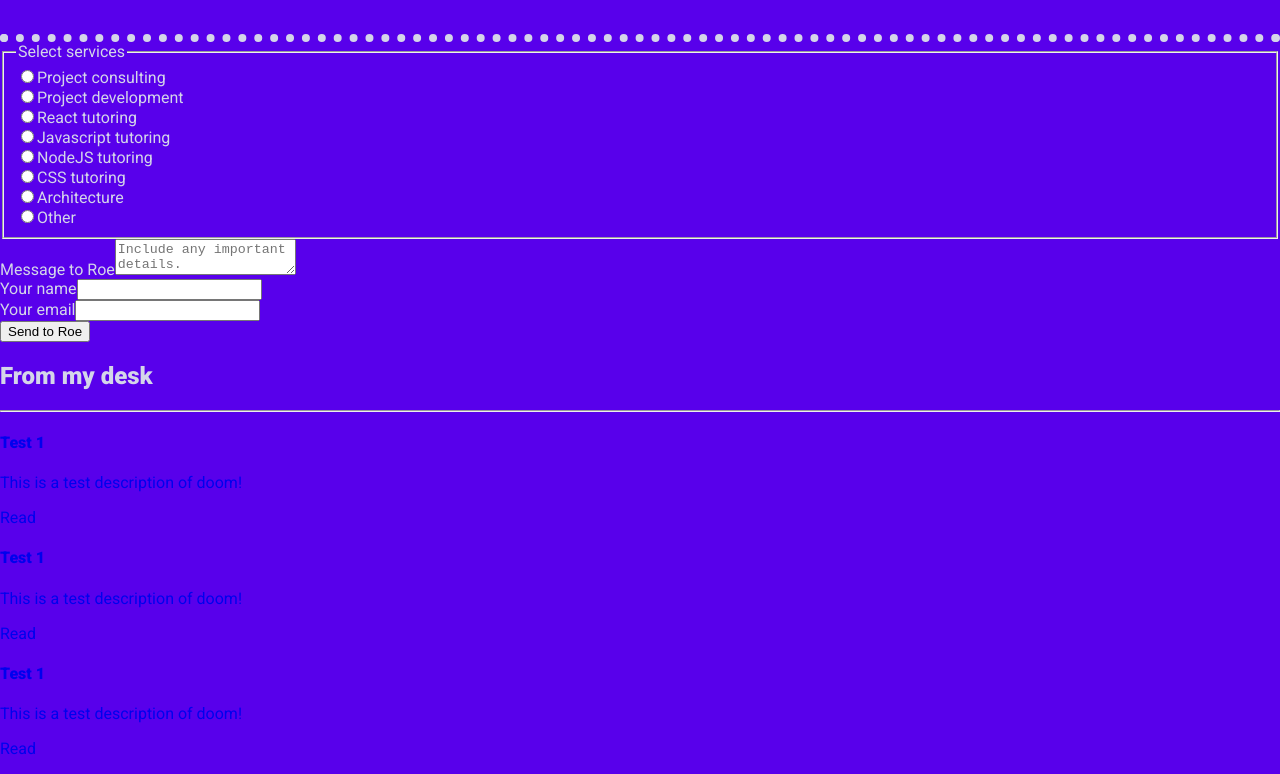
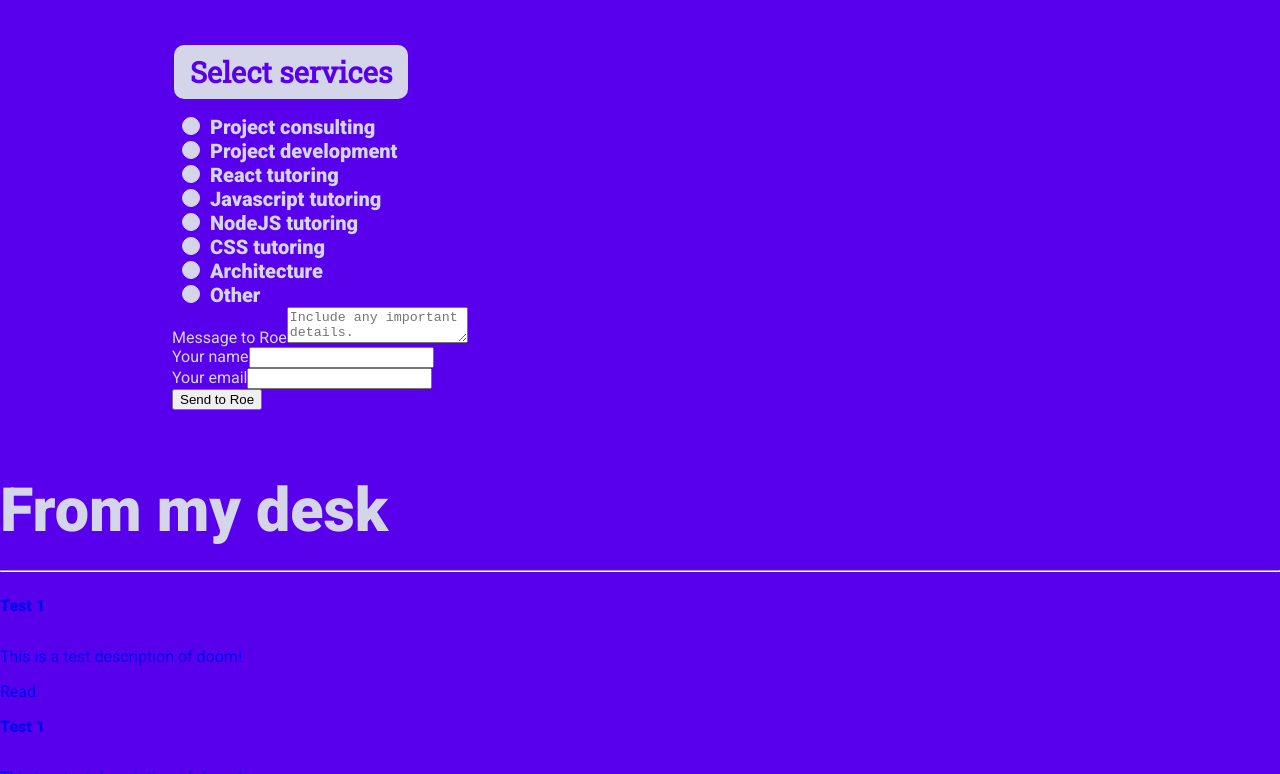
Before and after one commit to rardoz/roethedev, a React app: page / in a window 1280 px wide. Shown: the part 467-1241 px from the top of the page. Built offline with nearby package versions, Linux system fonts and the light colour scheme; grey boxes are pictures that could not be loaded.

Commit message:
add form styles

```diff
--- a/src/app/components/pages/home/components/contact-form/component.tsx
+++ b/src/app/components/pages/home/components/contact-form/component.tsx
@@ -2,6 +2,8 @@ import React from "react"
 import SectionTitle from "../../../../section-title"
 import Section from "../../../../section"
 import './styles.scss'
+import RadioFieldset from "./components/radio-fieldset"
+import SERVICES_OPTIONS from "./constants"
 
 const ContactForm: React.FC = () => {
   return (
@@ -12,28 +14,7 @@ const ContactForm: React.FC = () => {
 
       <form action="some-lamda-in-aws" method="POST">
         <div>
-          <fieldset name="services[]">
-            <legend>Select services</legend>
-            {[
-              { name: "project-consulting", label: "Project consulting" },
-              { name: "project-development", label: "Project development" },
-              { name: "react-tutoring", label: "React tutoring" },
-              { name: "javascript-tutoring", label: "Javascript tutoring" },
-              { name: "nodejs-tutoring", label: "NodeJS tutoring" },
-              { name: "css-tutoring", label: "CSS tutoring" },
-              { name: "architecture", label: "Architecture" },
-              { name: "other", label: "Other" },
-            ].map( ( { name, label } ) => (
-              <div key={name}>
-                <input
-                  type="radio"
-                  name={`services[${name}]`}
-                  id={`services-${name}`}
-                />
-                <label htmlFor={`services-${name}`}>{label}</label>
-              </div>
-            ) )}
-          </fieldset>
+          <RadioFieldset options={SERVICES_OPTIONS} title="Select services" />
           <div>
             <label htmlFor="message-textarea">Message to Roe</label>
             <textarea
--- /dev/null
+++ b/src/app/components/pages/home/components/contact-form/components/radio-fieldset/component.tsx
@@ -0,0 +1,20 @@
+import React from 'react'
+import RadioInput from '../radio-input'
+import './styles.scss'
+
+const RadioField: React.FC<{
+    options: radioFieldOptionsType,
+    title: string
+}> = ( { options, title } ) => {
+
+  return (
+    <fieldset name="services[]" className='radio-fieldset'>
+      <legend>{title}</legend>
+      {options.map( ( option ) => (
+        <RadioInput {...option} key={option.id} />
+      ) )}
+    </fieldset>
+  )
+}
+
+export default RadioField
--- /dev/null
+++ b/src/app/components/pages/home/components/contact-form/components/radio-fieldset/index.ts
@@ -0,0 +1 @@
+export { default } from './component'
--- /dev/null
+++ b/src/app/components/pages/home/components/contact-form/components/radio-fieldset/styles.scss
@@ -0,0 +1,18 @@
+@import "../../../../../../../styles/tokens";
+@import "../../../../../../../styles/functions";
+
+.radio-fieldset {
+  border: none;
+  padding: 0;
+
+  legend {
+    color: $primary-color;
+    background: $white-color;
+    font-size: px-to-rem(29px);
+    padding: spacer(2) spacer(4);
+    border-radius: px-to-rem(10px);
+    font-family: $secondary-font-family;
+    font-weight: bold;
+    margin-bottom: spacer(4);
+  }
+}
--- /dev/null
+++ b/src/app/components/pages/home/components/contact-form/components/radio-input/component.tsx
@@ -0,0 +1,37 @@
+import React, { useState } from 'react'
+import './styles.scss'
+
+const RadioInput: React.FC<RadioFieldOption> = ( { id, name, label } ) => {
+  const [
+    checked,
+    setChecked
+  ] = useState( false )
+
+  return (
+    <div key={id} className="radio-input">
+      <input
+        type="radio"
+        name={name}
+        id={id}
+        checked={checked}
+
+        onChange={( e ) => {
+          setChecked( !checked )
+        }}
+        onClick={() =>{
+          setChecked( !checked )
+        }}
+        onKeyDown={( e ) => {
+
+          if( e.key == " " ) {
+            e.preventDefault()
+            setChecked( !checked )
+          }
+        }}
+      />
+      <label htmlFor={id}>{label}</label>
+    </div>
+  )
+}
+
+export default RadioInput
--- /dev/null
+++ b/src/app/components/pages/home/components/contact-form/components/radio-input/index.ts
@@ -0,0 +1 @@
+export { default } from './component'
--- /dev/null
+++ b/src/app/components/pages/home/components/contact-form/components/radio-input/styles.scss
@@ -0,0 +1,59 @@
+@import "../../../../../../../styles/tokens";
+@import "../../../../../../../styles/functions";
+
+.radio-input {
+  label {
+    font-size: px-to-rem(20px);
+    font-weight: 600;
+    margin-left: spacer(2);
+  }
+
+  [type="radio"]:checked,
+  [type="radio"]:not(:checked) {
+    position: absolute;
+    left: -9999px;
+  }
+
+  [type="radio"]:checked + label,
+  [type="radio"]:not(:checked) + label {
+    position: relative;
+    padding-left: px-to-rem(28px);
+    cursor: pointer;
+  }
+
+  [type="radio"]:checked + label::before,
+  [type="radio"]:not(:checked) + label::before {
+    content: "";
+    position: absolute;
+    left: 0;
+    top: px-to-rem(2px);
+    width: px-to-rem(18px);
+    height: px-to-rem(18px);
+    border: 1px solid $white-color;
+    border-radius: 100%;
+    background: $white-color;
+  }
+
+  [type="radio"]:checked + label::after,
+  [type="radio"]:not(:checked) + label::after {
+    content: "";
+    width: px-to-rem(12px);
+    height: px-to-rem(12px);
+    background: $primary-color;
+    position: absolute;
+    top: px-to-rem(5px);
+    left: px-to-rem(3px);
+    border-radius: 100%;
+    transition: all 0.2s ease;
+  }
+
+  [type="radio"]:not(:checked) + label::after {
+    opacity: 0;
+    transform: scale(0);
+  }
+
+  [type="radio"]:checked + label::after {
+    opacity: 1;
+    transform: scale(1);
+  }
+}
--- /dev/null
+++ b/src/app/components/pages/home/components/contact-form/constants.tsx
@@ -0,0 +1,12 @@
+export const SERVICES_OPTIONS = [
+  { name: "services[][project-consulting]", label: "Project consulting", id: "services-project-consulting" },
+  { name: "services[][project-development]", label: "Project development",  id: "services-project-development" },
+  { name: "services[][react-tutoring]", label: "React tutoring", id: 'services-react-tutoring' },
+  { name: "services[][javascript-tutoring]", label: "Javascript tutoring", id: "services-javascript-tutoring" },
+  { name: "services[][nodejs-tutoring]", label: "NodeJS tutoring", id: "services-nodejs-tutoring" },
+  { name: "services[][css-tutoring]", label: "CSS tutoring", id: "services-css-tutoring" },
+  { name: "services[][architecture]", label: "Architecture", id: "services-architecture" },
+  { name: "services[][other]", label: "Other", id: "services-other" },
+]
+
+export default SERVICES_OPTIONS
--- a/src/app/components/pages/home/components/contact-form/styles.scss
+++ b/src/app/components/pages/home/components/contact-form/styles.scss
@@ -1,5 +1,5 @@
 @import "../../../../../styles/functions";
 
 .contact-form-section {
-  color: currentcolor;
+  background-color: $primary-color;
 }
--- a/src/app/components/section-title/styles.scss
+++ b/src/app/components/section-title/styles.scss
@@ -3,15 +3,10 @@
 .section-title {
   text-align: center;
 
-  h2 {
-    font-size: px-to-rem(61px);
-  }
-
   .hr {
     border-style: dotted !important;
     border-width: spacer(2);
     border-bottom: 0;
+    margin: spacer(4) 0 spacer(12) 0;
   }
-
-  padding-top: spacer(10);
 }
--- a/src/app/components/section/styles.scss
+++ b/src/app/components/section/styles.scss
@@ -1,4 +1,8 @@
+@import "../../styles/functions";
+
 .section {
-  width: 100%;
-  padding: 0 spacer(5);
+  padding: spacer(12) spacer(8);
+  max-width: 1000px;
+  margin-right: auto;
+  margin-left: auto;
 }
--- a/src/app/styles/_typography.scss
+++ b/src/app/styles/_typography.scss
@@ -15,6 +15,18 @@ h1 {
   font-size: px-to-rem(80px);
 }
 
+h2 {
+  font-size: px-to-rem(61px);
+}
+
+h1,
+h2,
+h3,
+h4 {
+  padding: spacer(4) 0;
+  margin: 0;
+}
+
 a {
   text-decoration: none;
 }
--- a/src/app/styles/app.scss
+++ b/src/app/styles/app.scss
@@ -7,6 +7,12 @@ body {
   margin: 0;
 }
 
+*,
+*::before,
+*::after {
+  box-sizing: border-box;
+}
+
 body {
   background: $primary-color;
 }
```
Also changed, not shown: src/app/components/pages/home/components/contact-form/components/radio-fieldset/radio-field.d.ts (added, +7 -0 lines), .eslintrc.js.
